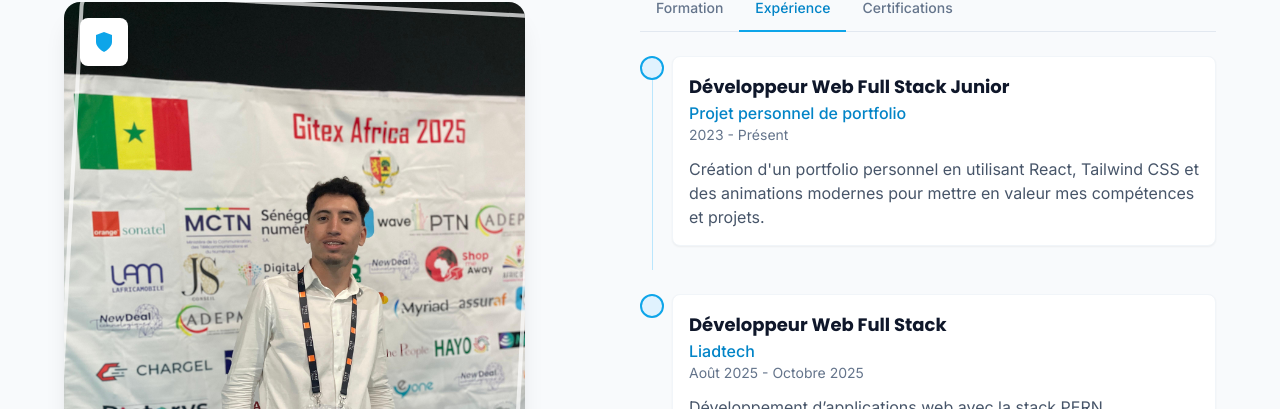
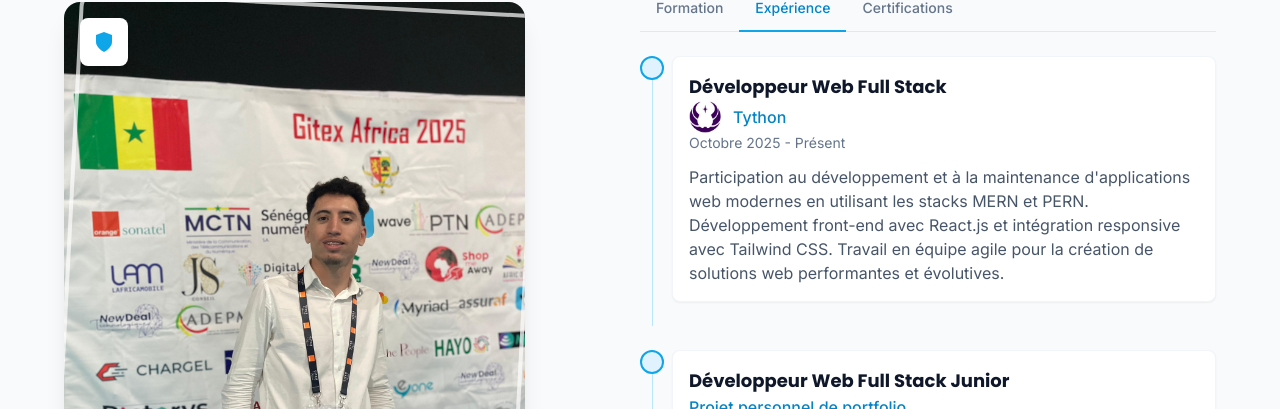
Before and after one commit to MOUHAMEDBOUZAYAN/MY-Porfolio, a React (Vite) app in the folder portfolio-react/: page / in a window 1280 px wide. Both pictures are taken after a click on the button "Expérience". Shown: the part 950-1359 px from the top of the page. Built offline with nearby package versions, Linux system fonts and the light colour scheme.

Commit message:
feat: add new work experience entries for Tython and Liadtech in AboutSection, including company logos for improved visual representation

```diff
--- a/portfolio-react/src/sections/AboutSection.jsx
+++ b/portfolio-react/src/sections/AboutSection.jsx
@@ -2,6 +2,8 @@
 import { useState, useEffect } from 'react';
 import { motion, AnimatePresence } from 'framer-motion';
 import about from '../assets/images/about-me.jpg';
+import LiadtechLogo from '../assets/projects/Liadtech.png';
+import TythonLogo from '../assets/projects/Tython.png';
 // Le CV sera chargé depuis le dossier public
 
 const AboutSection = () => {
@@ -100,6 +102,13 @@
     ],
     experience: [
       {
+        title: 'Développeur Web Full Stack',
+        company: 'Tython',
+        period: 'Octobre 2025 - Présent',
+        description: 'Participation au développement et à la maintenance d\'applications web modernes en utilisant les stacks MERN et PERN. Développement front-end avec React.js et intégration responsive avec Tailwind CSS. Travail en équipe agile pour la création de solutions web performantes et évolutives.',
+        logo: TythonLogo,
+      },
+      {
         title: 'Développeur Web Full Stack Junior',
         company: 'Projet personnel de portfolio',
         period: '2023 - Présent',
@@ -109,7 +118,8 @@
         title: 'Développeur Web Full Stack',
         company: 'Liadtech',
         period: 'Août 2025 - Octobre 2025',
-        description: 'Développement d’applications web avec la stack PERN (PostgreSQL, Express.js, React.js, Node.js) et mise en œuvre de fonctionnalités front-end et back-end.',
+        description: 'Développement d\'applications web avec la stack PERN (PostgreSQL, Express.js, React.js, Node.js) et mise en œuvre de fonctionnalités front-end et back-end.',
+        logo: LiadtechLogo,
       },
     ],
     certifications: [
@@ -653,7 +663,16 @@
                         }}
                       >
                         <h4 className="text-lg font-bold text-secondary-900 dark:text-white">{item.title}</h4>
-                        <p className="text-primary-600 dark:text-primary-400 font-medium">{item.company}</p>
+                        <div className="flex items-center gap-3">
+                          {item.logo && (
+                            <img
+                              src={item.logo}
+                              alt={`Logo ${item.company}`}
+                              className="w-8 h-8 object-contain rounded"
+                            />
+                          )}
+                          <p className="text-primary-600 dark:text-primary-400 font-medium">{item.company}</p>
+                        </div>
                         <p className="text-sm text-secondary-500 dark:text-secondary-400 mb-3">{item.period}</p>
                         <p className="
 
```
Also changed, not shown: portfolio-react/src/assets/projects/Liadtech.png (added), portfolio-react/src/assets/projects/Tython.png (added).
